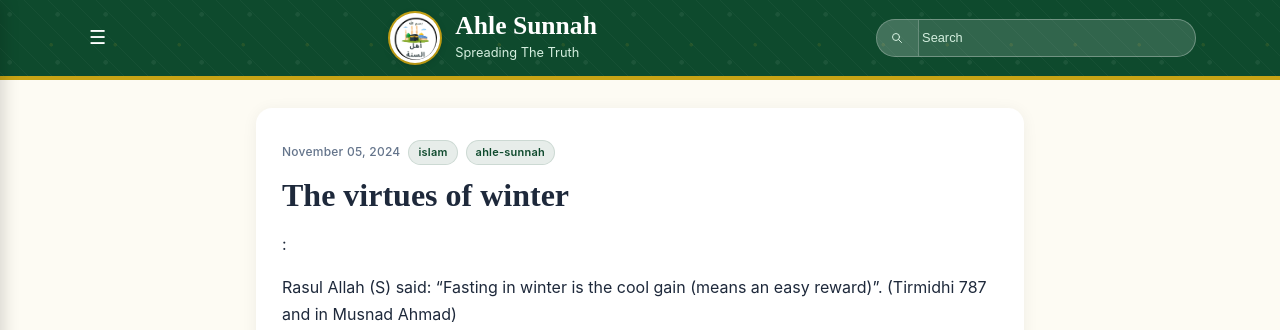
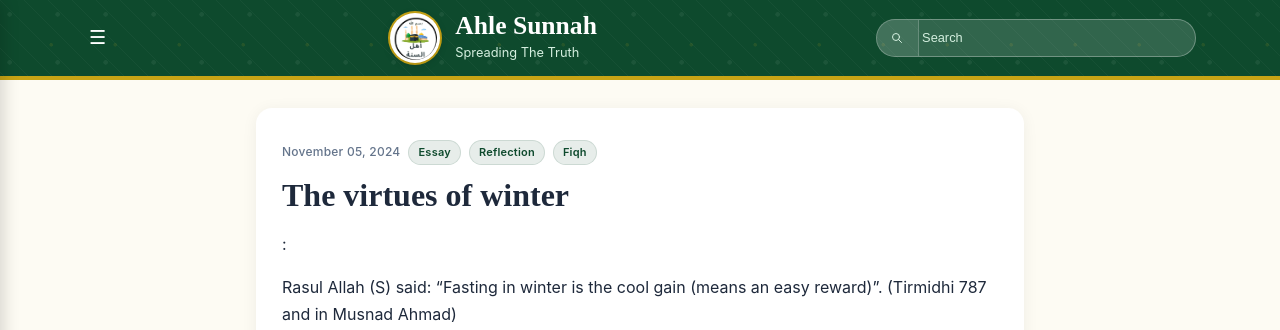
Before and after one commit to Fali17/ahlesunnah, a Jekyll site: the page built from _posts/2024-11-05-the-virtues-of-winter.md, in a window 1280 px wide and 900 px high. Shown: the top 330 px of the window. Built offline with Jekyll 4.4.1, drawn with Linux system fonts in a browser that asks for light colours.

Commit message:
Update 2024-11-05-the-virtues-of-winter.md

```diff
--- a/_posts/2024-11-05-the-virtues-of-winter.md
+++ b/_posts/2024-11-05-the-virtues-of-winter.md
@@ -2,7 +2,7 @@
 layout: post
 title: "The virtues of winter"
 date: 2024-11-05 12:34:00 +0000
-tags: [islam, ahle-sunnah]
+tags: [Essay,Reflection,Fiqh]
 ---
 
 :
```
